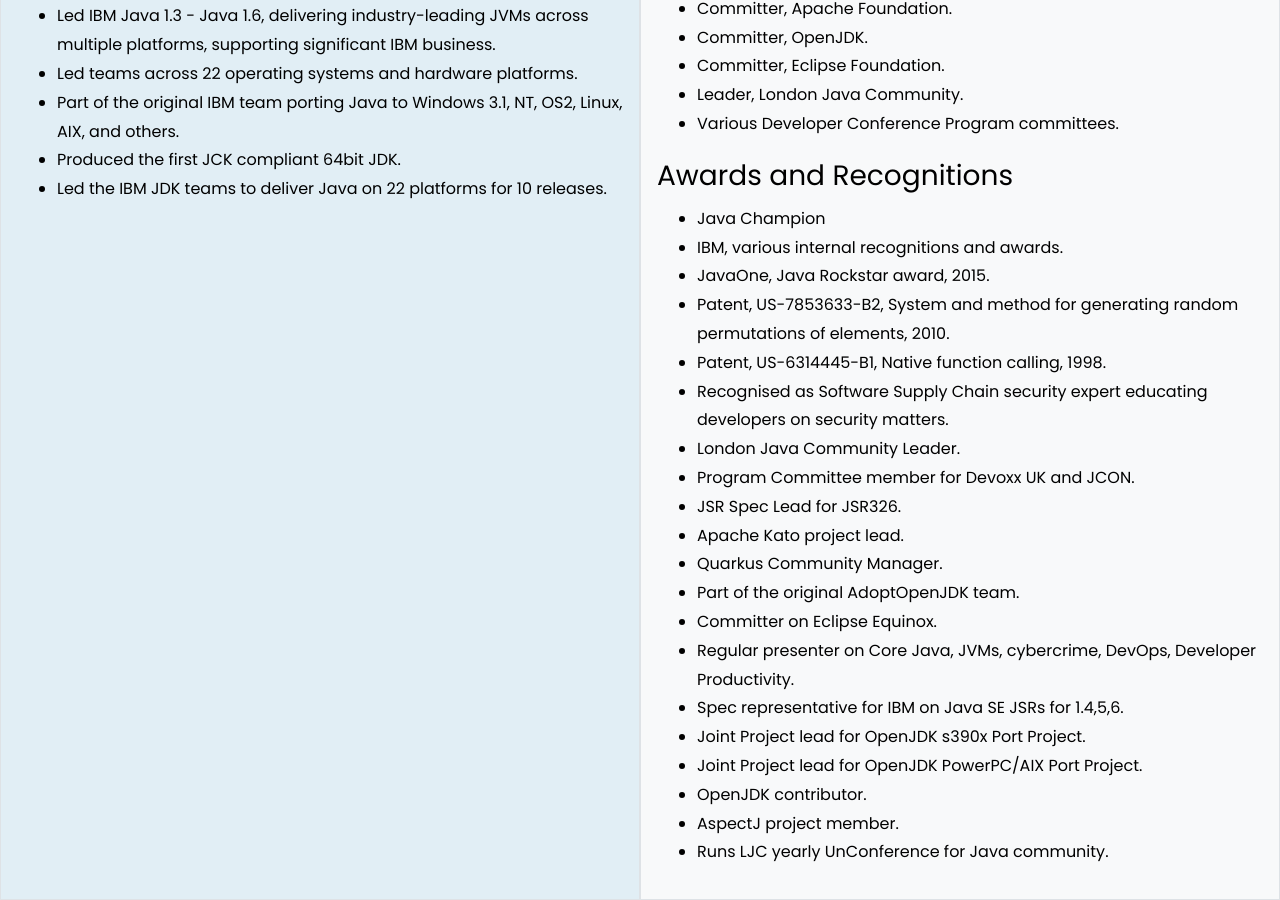
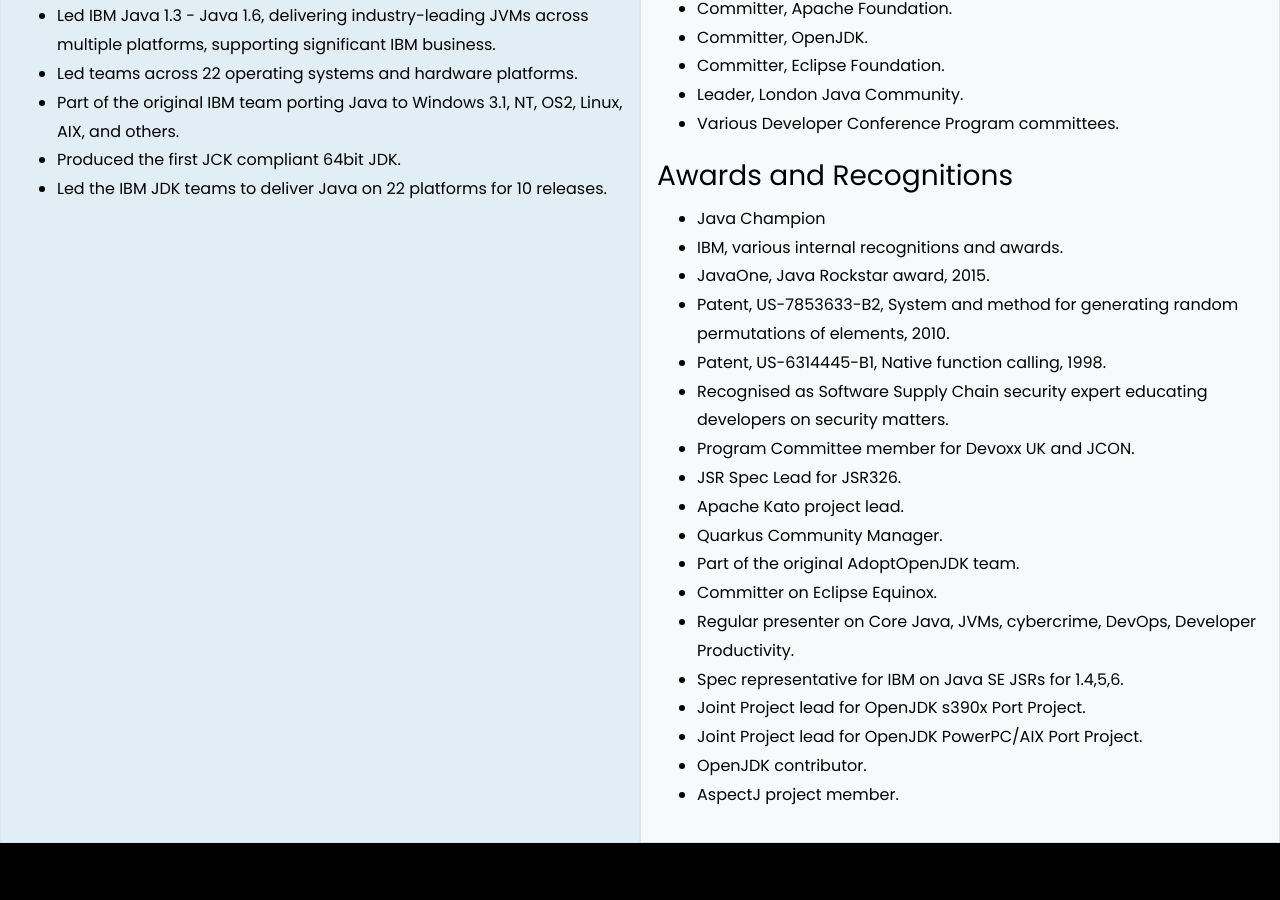
Before and after one commit to spoole167/spoole167.github.io, a Jekyll site: the page built from cv.md, in a window 1280 px wide and 900 px high, scrolled down 3421 px. Built offline with Jekyll 4.4.1, drawn with Linux system fonts in a browser that asks for light colours; after the commit the page ends 4264 px from its top, so only the background shows below that.

Commit message:
Update cv.md

```diff
--- a/cv.md
+++ b/cv.md
@@ -171,7 +171,6 @@
 * Patent, US-7853633-B2, System and method for generating random permutations of elements, 2010.
 * Patent, US-6314445-B1, Native function calling, 1998.
 * Recognised as Software Supply Chain security expert educating developers on security matters.
-* London Java Community Leader.
 * Program Committee member for Devoxx UK and JCON.
 * JSR Spec Lead for JSR326.
 * Apache Kato project lead.
@@ -184,7 +183,6 @@
 * Joint Project lead for OpenJDK PowerPC/AIX Port Project.
 * OpenJDK contributor.
 * AspectJ project member.
-* Runs LJC yearly UnConference for Java community.
 
 {% endcapture %}
 
```
